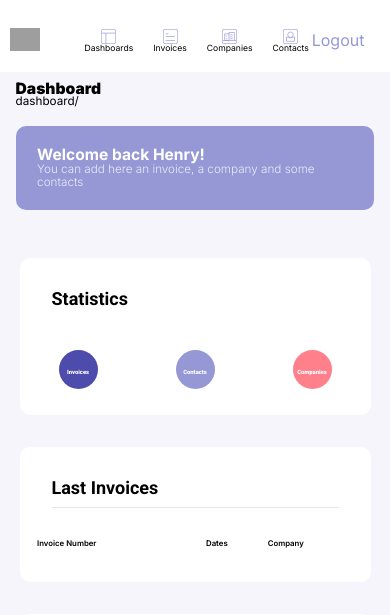
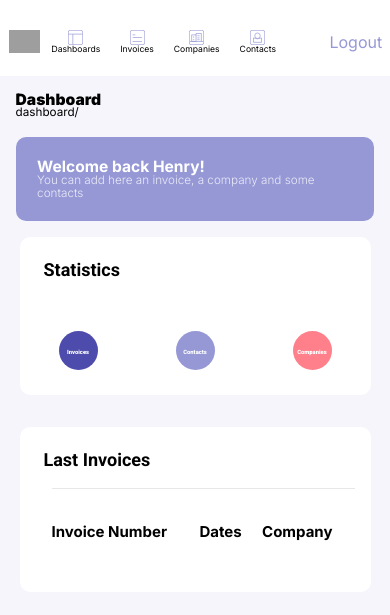
Before and after one commit to VincentDevi/cogip, a PHP site: template templates/dashboard/dashboard_home.html.twig in a window 390 px wide. Shown: the top 615 px of the page. Run offline with PHP 8.4, Linux system fonts and the light colour scheme; the template is opened without the code that fills it, so the values that code supplies are empty; some libraries are stand-ins or nearby versions; grey boxes are pictures that could not be loaded.

Commit message:
navbar responsive

```diff
--- a/templates/dashboard/dashboard_home.html.twig
+++ b/templates/dashboard/dashboard_home.html.twig
@@ -21,7 +21,7 @@
                 <thead class="table__header">
                     <tr class="table__header__row">
                         {# TODO: LOOP function to replace th.innerhtml #}
-                        <th scope="col" class="table__header__cell">Invoice Number</th>
+                        <th scope="col" class="table__header__cell">Invoice&nbsp;Number</th>
                         <th scope="col" class="table__header__cell">Dates</th>
                         <th scope="col" class="table__header__cell">Company</th>
                     </tr>
```
Also changed, not shown: public/assets/SASS/_dataDashboard.scss, public/assets/SASS/dashboard.scss, public/assets/css/dashboard.css, public/assets/css/error404.css, public/assets/css/styles.css.
